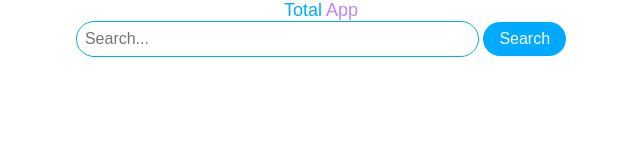
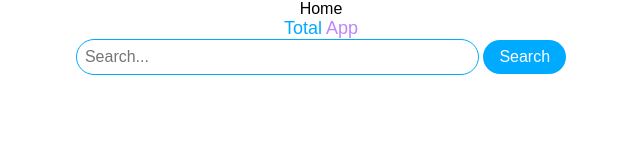
Before and after one commit to totalapp/index.html, a plain HTML site: page index.html in a window 1280 px wide. Shown: the whole page, without its empty margins (319-959 px from the left). Drawn offline with Linux system fonts and the light colour scheme.

Commit message:
Update index.html

```diff
--- a/index.html
+++ b/index.html
@@ -149,7 +149,14 @@
         <span style="font-size: large;"><div style="text-align: center;"><span style="color: #00aaff;">Total</span> <span style="color: #bb86fc;">App</span></div></span>
     </div>
 
- <span style="font-size: large;"><div style="text-align: center;"><span style="color: #00aaff;">Total</span> <span style="color: #bb86fc;">App</span></div></span>
+<div>
+    <div>
+
+        <center>
+            <href src="https://totalapp.github.io/index.html " >Home</href>
+        </center>
+    </div>
+</div> <span style="font-size: large;"><div style="text-align: center;"><span style="color: #00aaff;">Total</span> <span style="color: #bb86fc;">App</span></div></span>
 
     <!-- Search Bar -->
     <div class="search-container">
```
